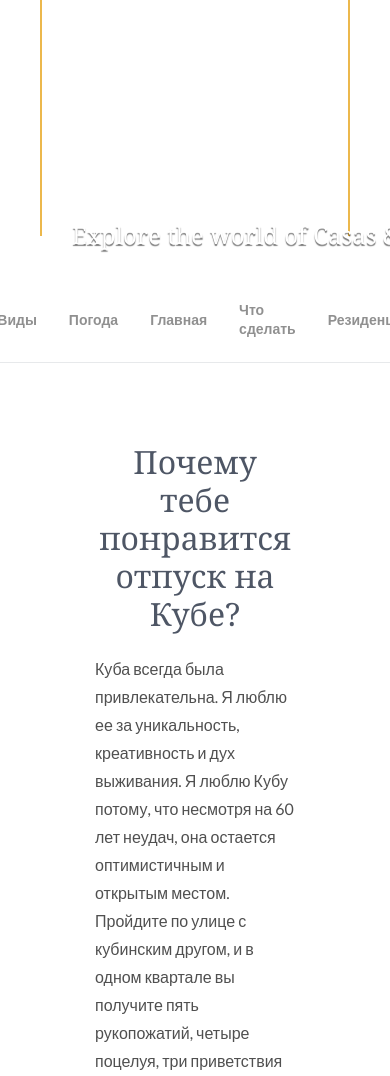
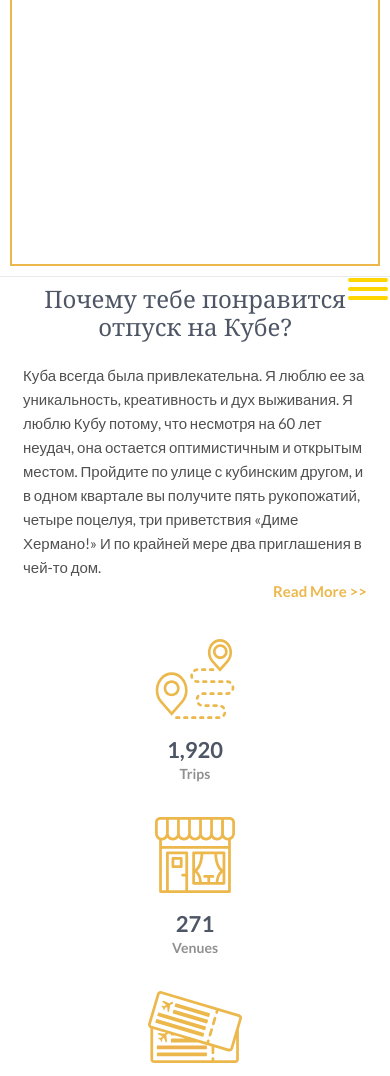
Before and after one commit to Earlyrise/earlyrise.github.io, a plain HTML site: page index.html in a window 390 px wide. Shown: the part 568-1644 px from the top of the page. Drawn offline with nearby package versions, Linux system fonts and the light colour scheme.

Commit message:
Add files via upload

```diff
--- a/css/style.css
+++ b/css/style.css
@@ -371,3 +371,83 @@ body {
   color: #505050;
   text-align: center;
 }
+.menu__btn {
+  display: none;
+}
+@media (max-width: 700px) {
+  .header__title {
+    font-size: 120px;
+    line-height: 150px;
+  }
+  .header__text {
+    font-size: 20px;
+  }
+  .menu {
+    position: relative;
+  }
+  .menu__btn {
+    display: block;
+    width: 40px;
+    cursor: pointer;
+    position: absolute;
+    right: 2px;
+    top: 2px;
+  }
+  .menu__btn span {
+    display: block;
+    margin-bottom: 5px;
+    background-color: #ffd600;
+    height: 4px;
+    border-radius: 3px;
+  }
+  .menu__list {
+    display: none;
+    text-align: center;
+  }
+  .menu__list-link {
+    padding: 6px 10px 6px;
+    display: block;
+    transition: 0.8ms;
+    border-bottom: 4px solid #ecb84c;
+  }
+}
+@media (max-width: 540px) {
+  .header__text {
+    display: none;
+  }
+  .header__top-inner {
+    border: 2px solid #ecb84c;
+  }
+  .header__top {
+    padding: 10px;
+  }
+  .header__title {
+    font-size: 100px;
+  }
+  body {
+    font-size: 15px;
+    line-height: 24px;
+  }
+  .title {
+    font-size: 24px;
+    line-height: 28px;
+  }
+  .reason {
+    padding: 8px;
+  }
+  .reason__statistics{
+    display: block;
+  }
+  .reason__statistics-item{
+    margin-bottom: 35px;
+  }
+  .reason__statistics-num{
+    margin-top: 10px;
+  }
+}
+
+@media (min-width: 700px) {
+  /* .menu__list-link{
+    display: flex !important;
+  } */
+}
--- a/index.html
+++ b/index.html
@@ -23,6 +23,11 @@
       </div>
 
       <nav class="menu">
+        <div class="menu__btn">
+          <span></span>
+          <span></span>
+          <span></span>
+        </div>
         <ul class="menu__list">
           <l class="menu_list-item"
             ><a class="menu__list-link" href="#">Резюме</a></l
@@ -143,34 +148,23 @@
           </div>
         </div>
         <div class="about__preview section-line">
-          <h2 class="about__preview-title title">Кубинский Кадиллак
-
-          </h2>
+          <h2 class="about__preview-title title">Кубинский Кадиллак</h2>
 
           <div class="about__images-box">
-            <img src="./img/car.png" alt="">
+            <img src="./img/car.png" alt="" />
             <div class="about__dot about__dot--1">
-              <p class="about__dot-text">
-                Капот
-              </p>
+              <p class="about__dot-text">Капот</p>
             </div>
             <div class="about__dot about__dot--2">
-              <p class="about__dot-text">
-                Дверь
-              </p>
+              <p class="about__dot-text">Дверь</p>
             </div>
 
             <div class="about__dot about__dot--3">
-              <p class="about__dot-text">
-                Откидная крыша
-              </p>
+              <p class="about__dot-text">Откидная крыша</p>
             </div>
             <div class="about__dot about__dot--4">
-              <p class="about__dot-text">
-                Колесо
-              </p>
+              <p class="about__dot-text">Колесо</p>
             </div>
-
           </div>
 
           <p class="about__preview-text container-content">
--- a/js/main.js
+++ b/js/main.js
@@ -5,4 +5,9 @@ $(function () {
     nextArrow:
       '<button type="button" class="slick-next"><img src="img/arrow__left.svg" alt=""></button>',
   });
+
+  $('.menu__btn').on('click', function(){
+    $('.menu__list').slideToggle();
+  });
+
 });
```
